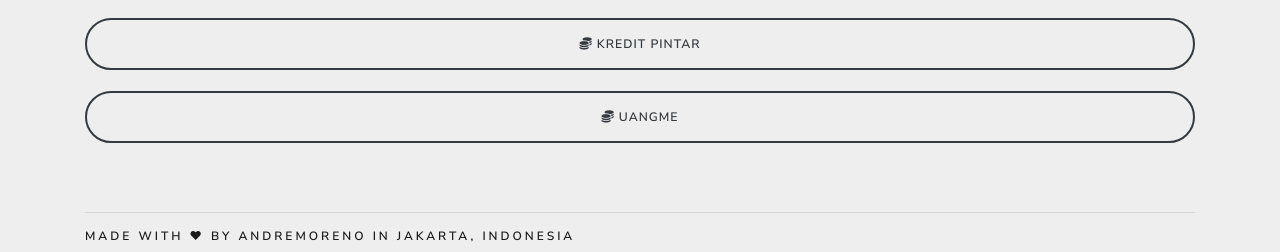
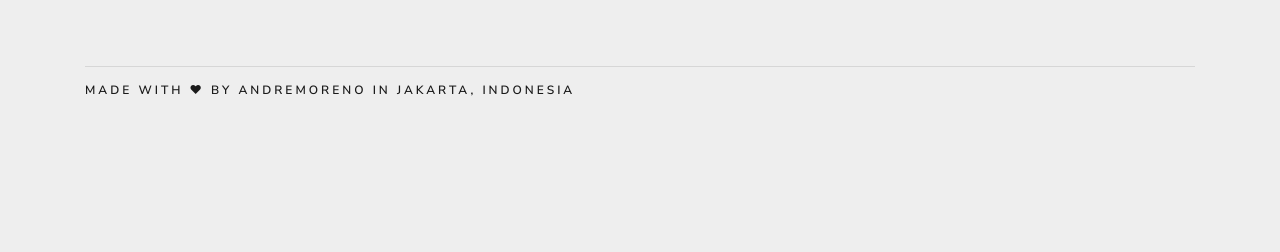
Before and after one commit to andremoreno/milisa, a plain HTML site: page index.html in a window 1280 px wide. Shown: the part 582-834 px from the top of the page. After the commit the page ends 800 px from the top, so only its background shows below. Drawn offline with nearby package versions, Linux system fonts and the light colour scheme.

Commit message:
remove unused links

```diff
--- a/index.html
+++ b/index.html
@@ -45,10 +45,6 @@
   <br />
   <a href="https://tiktok.com/@milisajkt" class="btn btn-outline-dark btn-block" role="button" target="_blank"><i class="fab fa-tiktok">&nbsp;</i>TikTok</a>
   <br />
-  <a href="https://t.co/4pzHSC2aDq" class="btn btn-outline-dark btn-block" role="button" target="_blank"><i class="fas fa-coins">&nbsp;</i>Kredit Pintar</a>
-  <br />
-  <a href="https://t.co/pR2Wk1T81P" class="btn btn-outline-dark btn-block" role="button" target="_blank"><i class="fas fa-coins">&nbsp;</i>UangME</a>
-  <br />
    </div>
 
 
```
